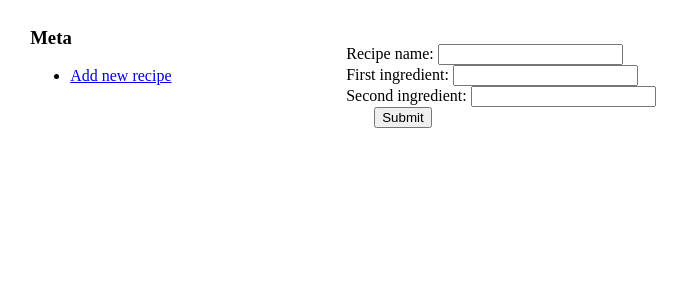
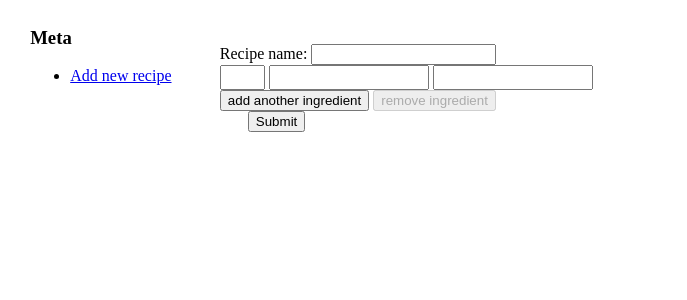
Before and after one commit to jsunstrom/rdev, a Django app: page /recipe/add/ in a window 1280 px wide. Shown: the top 300 px of the page, without its empty margins (41-728 px from the left). Run offline with Django 3.2, Linux system fonts and the light colour scheme.

Commit message:
added dynamic ingredient fields and css

```diff
--- /dev/null
+++ b/rodunu/assets/css/main.css
@@ -0,0 +1,30 @@
+.contents
+{
+    width: 80%;
+    float: right;
+}
+.sidebar
+{
+    width: 15%;
+    float: right;
+}
+
+.ingredient
+{
+    padding: 3px;
+}
+
+.ingredient.qty
+{
+    width: 35px;
+}
+
+.ingredient .amount
+{
+    width: 75px;
+}
+
+.ingredient
+{
+    width: 150px;
+}
--- a/rodunu/templates/add.html
+++ b/rodunu/templates/add.html
@@ -1,11 +1,57 @@
 {% extends 'master.html' %}
 
 {% block contents %}
+    <script type="text/javascript">
+        $(document).ready(function() {
+            $('#btnAdd').click(function() {
+                var num		= $('.cInput').length;	// how many "duplicatable" input fields we currently have
+                var newNum	= new Number(num + 1);		// the numeric ID of the new input field being added
+
+                // create the new element via clone(), and manipulate it's ID using newNum value
+                var newElem = $('#cInput' + num).clone().attr('id', 'cInput' + newNum);
+
+                // manipulate the name/id values of the input inside the new element
+                newElem.children(':first').children('#qty' + num).attr('id', 'qty' + newNum).attr('name', 'qty' + newNum);
+                newElem.children(':first').children('#amount' + num).attr('id', 'amount' + newNum).attr('name', 'amount' + newNum);
+                newElem.children(':first').children('#ingredient' + num).attr('id', 'ingredient' + newNum).attr('name', 'ingredient' + newNum);
+
+                // insert the new element after the last "duplicatable" input field
+                $('#cInput' + num).after(newElem);
+
+                // enable the "remove" button
+                $('#btnDel').attr('disabled','');
+            });
+
+            $('#btnDel').click(function() {
+                var num	= $('.clonedInput').length;	// how many "duplicatable" input fields we currently have
+                $('#cInput' + num).remove();		// remove the last element
+
+                // enable the "add" button
+                $('#btnAdd').attr('disabled','');
+
+                // if only one element remains, disable the "remove" button
+                if (num-1 == 1)
+                    $('#btnDel').attr('disabled','disabled');
+            });
+
+            $('#btnDel').attr('disabled','disabled');
+        });
+    </script>
+
    <form method="post" action="">
      <div>
        Recipe name: <input type="text" name="name"><br />
-       First ingredient: <input type="text" name="ingredient1"><br/>
-       Second ingredient: <input type="text" name="ingredient2"><br/>
+       <div id="cInput1" class="cInput">
+           <div class="recipe">
+               <input type="text" class="ingredient qty" name="qty1" id="qty1" />
+               <input type="text" class="ingredient amount" name="amount1" id="amount1" />
+               <input type="text" class="ingredient" name="ingredient1" id="ingredient1" />
+           </div>
+       </div>
+            <div>
+            <input type="button" id="btnAdd" value="add another ingredient" />
+            <input type="button" id="btnDel" value="remove ingredient" />
+        </div>
        <input type="submit" name="submit">
      </div>
    </form>
--- a/rodunu/templates/master.html
+++ b/rodunu/templates/master.html
@@ -7,19 +7,8 @@
 Page title
 {% endblock %}
 </title>
+<link href="/assets/css/main.css" rel="stylesheet" type="text/css">
 <script type="text/javascript" src="/assets/js/jquery-1.5.2.min.js"></script>
-<style type="text/css">
-<!--
-.contents{
-  width: 70%;
-        float: right;
-}
-.sidebar{
-   width: 25%;
-         float: right;
-}
--->
-</style>
 
 </head>
 <body>
```
